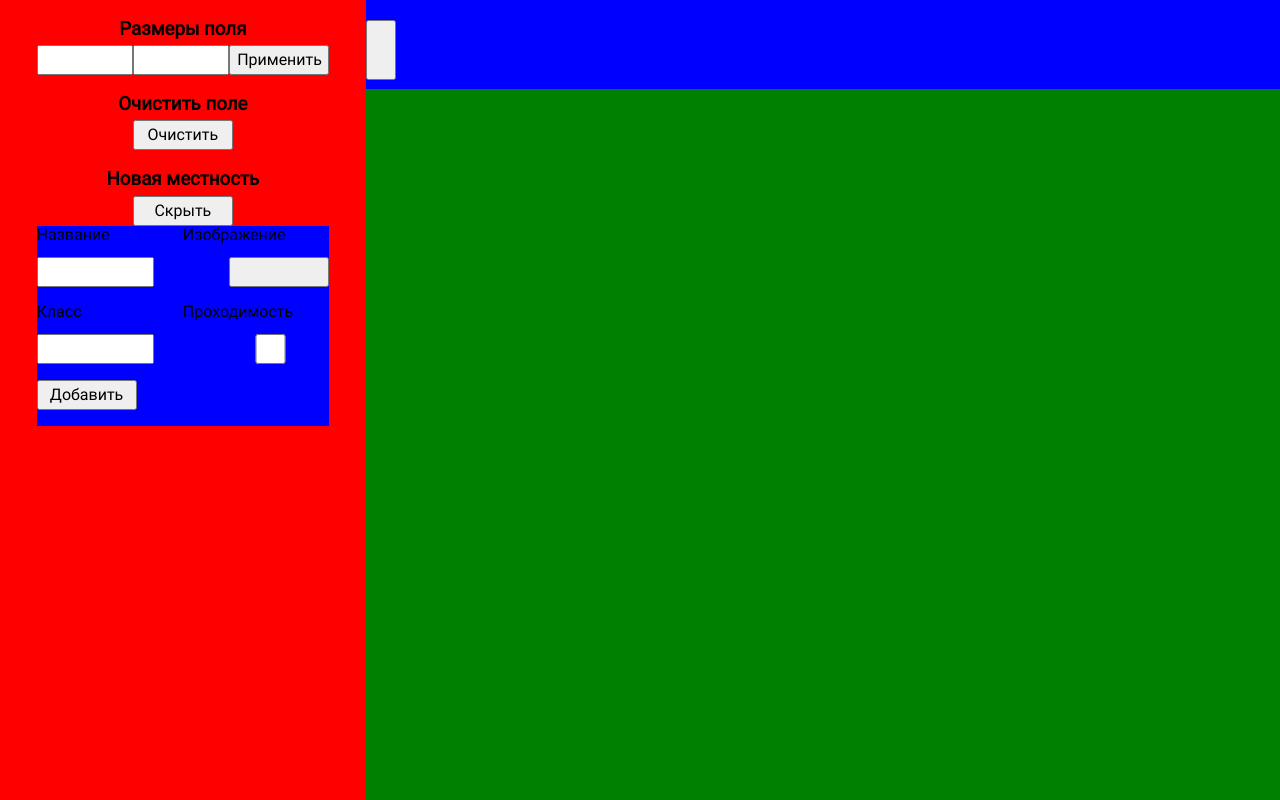
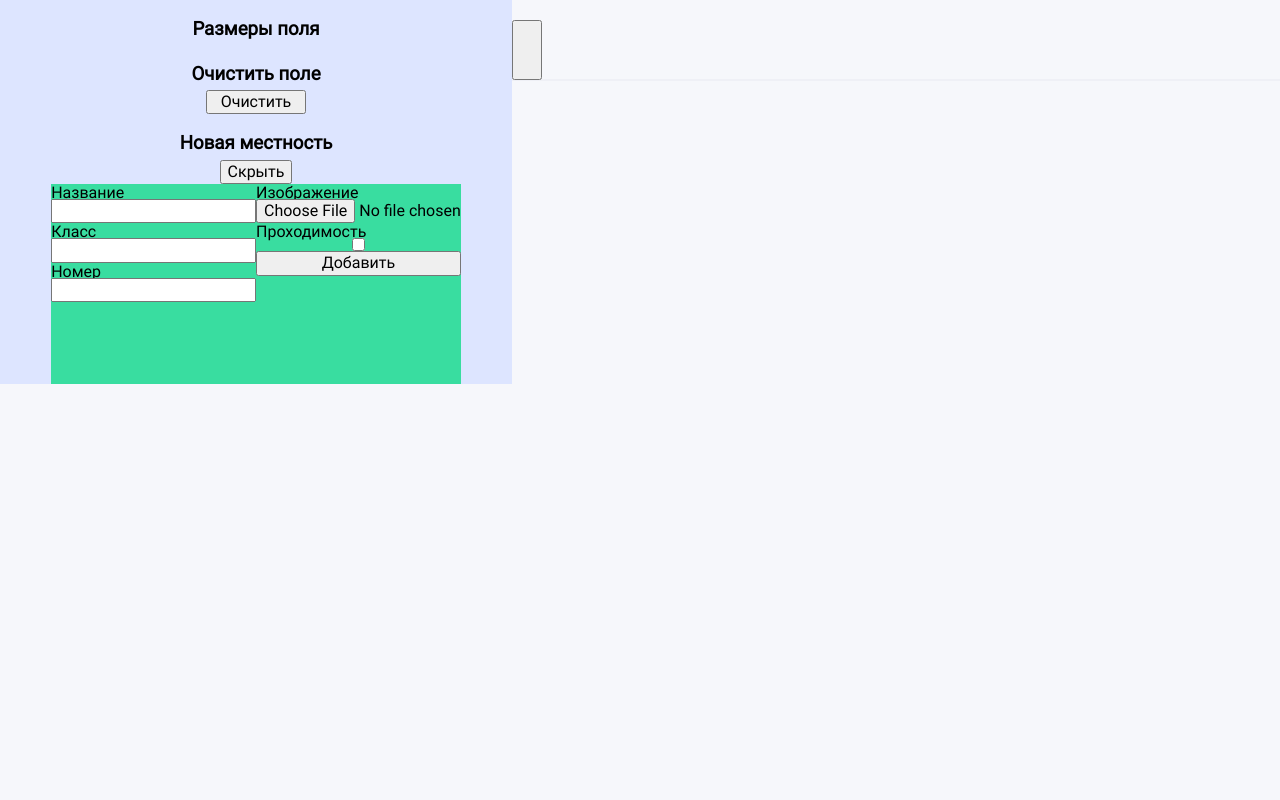
Before and after one commit to StaroverovAleksey/Game, a React app in the folder client/: page / in a window 1280 px wide. Built offline with nearby package versions, Linux system fonts and the light colour scheme; no server answers.

Commit message:
no message

```diff
--- /dev/null
+++ b/client/src/components/controls/Button.jsx
@@ -0,0 +1,23 @@
+import React from 'react';
+import styled from 'styled-components';
+
+const Key = styled.button`
+  min-width: 100px;
+  height: 24px;
+  cursor: pointer;
+`;
+
+class Button extends React.Component {
+  constructor(props) {
+    super(props);
+  }
+
+  render() {
+    const {
+      text,
+    } = this.props;
+    return <Key>{text}</Key>;
+  }
+}
+
+export default Button;
--- a/client/src/components/MapCreator.jsx
+++ b/client/src/components/pages/mapCreator/MapCreator.jsx
@@ -1,12 +1,11 @@
 import React from 'react';
 import styled from 'styled-components';
-import LeftPart from './LeftPart';
-import TopPart from './TopPart';
-import MainPart from './MainPart';
+import LeftPart from './leftPart/LeftPart';
+import TopPart from './topPart/TopPart';
+import MainPart from './mainPart/MainPart';
 
 const OuterWrapper = styled.div`
   display: flex;
-  height: 100vh;
 `;
 const InnerWrapper = styled.div`
   display: flex;
--- a/client/src/components/AddTerrain.jsx
+++ b/client/src/components/pages/mapCreator/leftPart/AddTerrain.jsx
@@ -2,12 +2,19 @@ import React from 'react';
 import styled from 'styled-components';
 
 const Wrapper = styled.div`
-  flex-wrap: wrap;
+  //flex-wrap: wrap;
+  display: flex;
+  width: 100%;
   justify-content: space-between;
-  background-color: #0000ff;
+  background-color: #39dda0;
   transition: 0.1s;
   height: ${({ open }) => (open ? '200px' : '0')};
 
+  div {
+    display: flex;
+    flex-direction: column;
+    width: 50%;
+  }
   label {
     width: 50%;
     margin: 0;
@@ -16,12 +23,12 @@ const Wrapper = styled.div`
     height: 15px
   ;
   }
-  input {
+  /*input {
     width: 50%;
   }
   button {
     width: 50%;
-  }
+  }*/
 
 `;
 
@@ -40,17 +47,25 @@ class AddTerrain extends React.Component {
         <button onClick={() => this.setState({ open: !open })}>{open ? 'Скрыть' : 'Добавить'}</button>
         <Wrapper open={open}>
 
-          <label>Название</label>
-          <label>Изображение</label>
-          <input />
-          <button />
+          <div>
+            <label>Название</label>
+            <input />
+            <label>Класс</label>
+            <input />
+            <label>Номер</label>
+            <input />
+          </div>
+          <div>
+            <label>Изображение</label>
+            <input type={'file'}/>
+            <label>Проходимость</label>
 
-          <label>Класс</label>
-          <label>Проходимость</label>
-          <input />
-          <input type="checkbox" />
+            <input type="checkbox" />
 
-          <button>Добавить</button>
+            <button>Добавить</button>
+          </div>
+
+
         </Wrapper>
       </>
     );
--- a/client/src/components/App.jsx
+++ b/client/src/components/pages/mapCreator/leftPart/App.jsx
@@ -1,5 +1,5 @@
 import React from 'react';
-import MapCreator from './MapCreator';
+import MapCreator from '../MapCreator';
 
 class App extends React.Component {
   render() {
--- a/client/src/components/LeftPart.jsx
+++ b/client/src/components/pages/mapCreator/leftPart/LeftPart.jsx
@@ -1,19 +1,17 @@
 import React from 'react';
 import styled from 'styled-components';
 import AddTerrain from './AddTerrain';
+import { asdfg } from '../../../../tools/palette';
+import Button from '../../../controls/Button';
 
-const Container = styled.aside`
+const OuterWrapper = styled.aside`
   display: flex;
   flex-direction: column;
   align-items: center;
   position: relative;
   width: ${({ open }) => (open ? '40vw' : '0')};
-  height: 100vh;
-  background-color: red;
+  background-color: ${asdfg};
   transition: 0.1s;
-  div {
-    opacity: ${({ open }) => (open ? '100%' : '0')};
-  }
 `;
 const CloseButton = styled.button`
   position: absolute;
@@ -23,33 +21,18 @@ const CloseButton = styled.button`
   height: 60px;
   cursor: pointer;
 `;
-const MapSize = styled.div`
+const InnerWrapper = styled.div`
   display: flex;
   flex-direction: column;
   align-items: center;
   overflow: hidden;
   width: 80%;
-  div {
-    display: flex;
-    width: 100%;
-  }
-  h3 {
+  opacity: ${({ open }) => (open ? '100%' : '0')};
+  >h3 {
     display: inline-block;
     text-align: center;
     margin-bottom: 5px;
     width: 100%;
-  }
-  input {
-    width: 40%;
-    height: 30px;
-    box-sizing: border-box;
-    cursor: text;
-  }
-  button {
-    width: 20%;
-    min-width: 100px;
-    height: 30px;
-    cursor: pointer;
   }
 `;
 
@@ -64,28 +47,28 @@ class LeftPart extends React.Component {
   render() {
     const { open } = this.state;
     return (
-      <Container open={open}>
+      <OuterWrapper open={open}>
         <CloseButton onClick={() => this.setState({ open: !open })} />
 
-        <MapSize>
+        <InnerWrapper open={open}>
           <h3>Размеры поля</h3>
-          <div>
+          {/* <div>
             <input />
             <input />
             <button>Применить</button>
-          </div>
-        </MapSize>
+          </div> */}
+        </InnerWrapper>
 
-        <MapSize>
+        <InnerWrapper open={open}>
           <h3>Очистить поле</h3>
-          <button>Очистить</button>
-        </MapSize>
+          <Button text="Очистить" />
+        </InnerWrapper>
 
-        <MapSize>
+        <InnerWrapper open={open}>
           <h3>Новая местность</h3>
           <AddTerrain />
-        </MapSize>
-      </Container>
+        </InnerWrapper>
+      </OuterWrapper>
     );
   }
 }
--- a/client/src/components/MainPart.jsx
+++ b/client/src/components/pages/mapCreator/mainPart/MainPart.jsx
@@ -5,7 +5,6 @@ const Container = styled.div`
   display: flex;
   width: 100%;
   height: 100%;
-  background-color: green;
 `;
 
 class MainPart extends React.Component {
--- a/client/src/components/TopPart.jsx
+++ b/client/src/components/pages/mapCreator/topPart/TopPart.jsx
@@ -1,11 +1,12 @@
 import React from 'react';
 import styled from 'styled-components';
+import {rsdfsdf} from '../../../../tools/palette';
 
 const Container = styled.div`
   display: flex;
   width: 100%;
   height: 100px;
-  background-color: blue;
+  border-bottom: ${rsdfsdf} 2px solid;
 `;
 
 class TopPart extends React.Component {
--- a/client/src/index.jsx
+++ b/client/src/index.jsx
@@ -4,7 +4,7 @@ import { createStore } from 'redux';
 import { Provider } from 'react-redux';
 import './styles/styles.css';
 
-import App from './components/App';
+import App from './components/pages/mapCreator/leftPart/App';
 import reducer from './redux/reducers/index';
 
 const store = createStore(
--- a/client/src/styles/styles.css
+++ b/client/src/styles/styles.css
@@ -3,5 +3,5 @@
 
 body {
     font-family: 'Roboto', sans-serif;
-    background: url("../assets/png.png");
+    background-color: #f6f7fb;
 }
--- /dev/null
+++ b/client/src/tools/palette.js
@@ -0,0 +1,12 @@
+export const hbfghfg = '#f6f7fb';
+export const rsdfsdf = '#eff0f6';
+export const asdfg = '#dde5ff';
+export const f = '#377afe';
+export const n = '#39dda0';
+
+
+
+export const s = '#0f1222';
+export const a = '#d8d8e0';
+export const g = '#c7c5c7';
+export const j = '#999';
```
Also changed, not shown: client/src/components/controls/InputText.jsx (added, +19 -0 lines).
